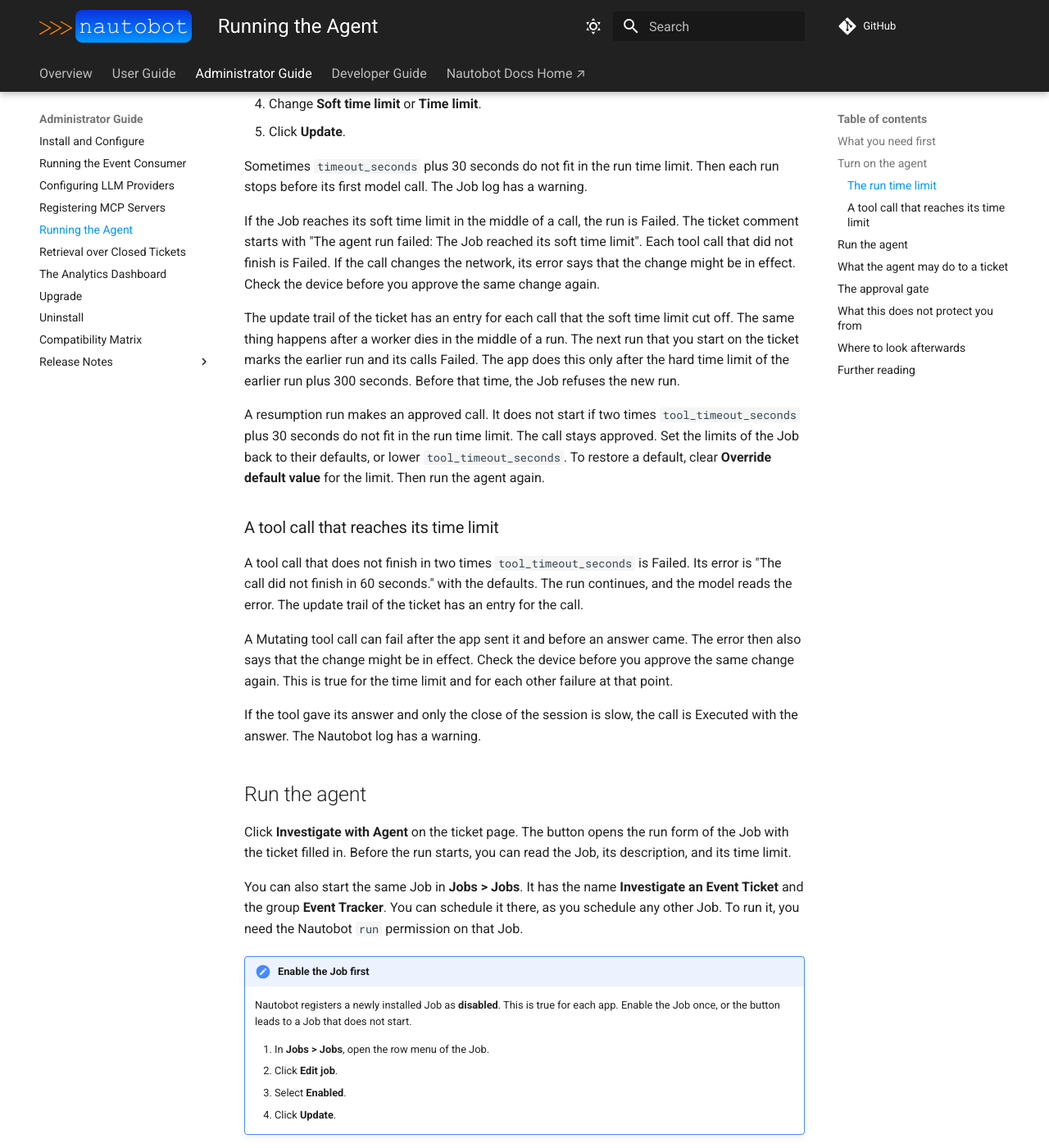
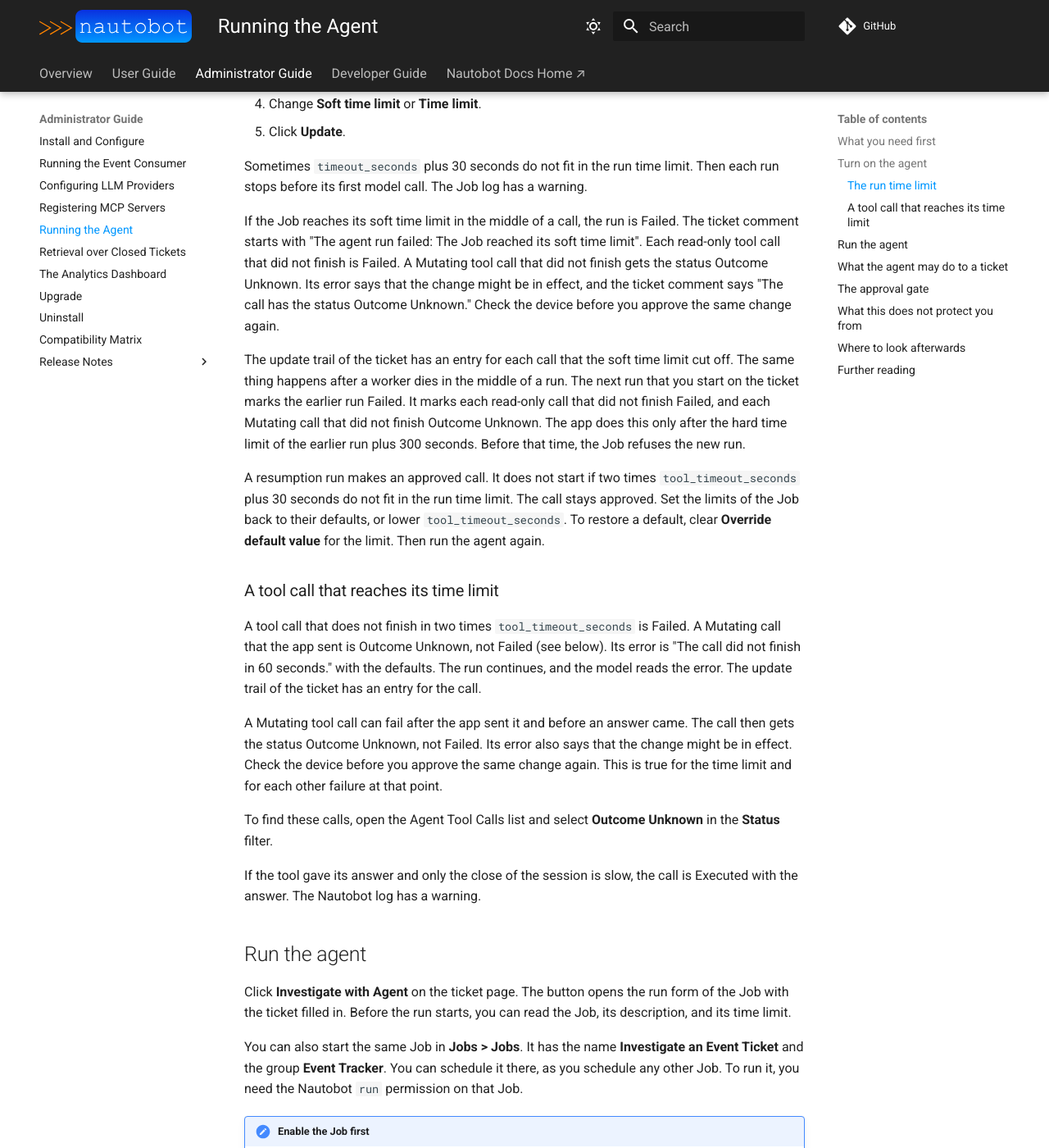
Before and after one commit to jtdub/nautobot-app-event-tracker, an MkDocs documentation site: the page built from docs/admin/agents.md, in a window 1280 px wide and 1400 px high, scrolled down 2611 px. Shown: the whole window at 82% size. Built offline with MkDocs 1.6.1 and Material for MkDocs 9.7.7, drawn with Linux system fonts in a browser that asks for light colours; comment, search, counter and statistics services are not loaded; some of the changed text lies outside the part shown.

Commit message:
45: Document the Outcome Unknown status and add the changelog fragments (AC-12, AC-14)

```diff
--- a/docs/admin/agents.md
+++ b/docs/admin/agents.md
@@ -98,13 +98,15 @@ Sometimes `timeout_seconds` plus 30 seconds do not fit in the run time limit. Th
 first model call. The Job log has a warning.
 
 If the Job reaches its soft time limit in the middle of a call, the run is Failed. The ticket comment starts
-with "The agent run failed: The Job reached its soft time limit". Each tool call that did not finish is Failed.
-If the call changes the network, its error says that the change might be in effect. Check the device before
-you approve the same change again.
+with "The agent run failed: The Job reached its soft time limit". Each read-only tool call that did not
+finish is Failed. A Mutating tool call that did not finish gets the status Outcome Unknown. Its error says
+that the change might be in effect, and the ticket comment says "The call has the status Outcome Unknown."
+Check the device before you approve the same change again.
 
 The update trail of the ticket has an entry for each call that the soft time limit cut off. The same thing
 happens after a worker dies in the middle of a run. The next run that you start on the ticket marks the
-earlier run and its calls Failed. The app does this only after the hard time limit of the earlier run plus 300
+earlier run Failed. It marks each read-only call that did not finish Failed, and each Mutating call that did
+not finish Outcome Unknown. The app does this only after the hard time limit of the earlier run plus 300
 seconds. Before that time, the Job refuses the new run.
 
 A resumption run makes an approved call. It does not start if two times `tool_timeout_seconds` plus 30
@@ -114,13 +116,16 @@ limit. Then run the agent again.
 
 ### A tool call that reaches its time limit
 
-A tool call that does not finish in two times `tool_timeout_seconds` is Failed. Its error is "The call did
-not finish in 60 seconds." with the defaults. The run continues, and the model reads the error. The update
+A tool call that does not finish in two times `tool_timeout_seconds` is Failed. A Mutating call that the app
+sent is Outcome Unknown, not Failed (see below). Its error is "The call did not finish in 60 seconds." with
+the defaults. The run continues, and the model reads the error. The update
 trail of the ticket has an entry for the call.
 
-A Mutating tool call can fail after the app sent it and before an answer came. The error then also says that
-the change might be in effect. Check the device before you approve the same change again. This is true for
-the time limit and for each other failure at that point.
+A Mutating tool call can fail after the app sent it and before an answer came. The call then gets the status
+Outcome Unknown, not Failed. Its error also says that the change might be in effect. Check the device before
+you approve the same change again. This is true for the time limit and for each other failure at that point.
+
+To find these calls, open the Agent Tool Calls list and select **Outcome Unknown** in the **Status** filter.
 
 If the tool gave its answer and only the close of the session is slow, the call is Executed with the answer.
 The Nautobot log has a warning.
@@ -173,7 +178,8 @@ When the agent asks for a tool that has **Writable** selected, the app does thre
 
 1. It writes an **Agent Tool Call** in `proposed`, with the exact arguments.
 2. It adds a `tool_proposed` entry to the update trail of the ticket. The entry names the server, the tool,
-   and all the arguments.
+   and all the arguments. If the ticket has an earlier call of the same tool with the status Outcome Unknown,
+   the entry says so.
 3. It ends the run as **Waiting for Approval** and gives the worker back.
 
 At this point, the app does not call the tool. The proposal can wait over a weekend at no cost.
```
Also changed, not shown: docs/models/agenttoolcall.md (+9 -4 lines), docs/specs/phase-4b-agents.md (+15 -7 lines), 2 other files.
